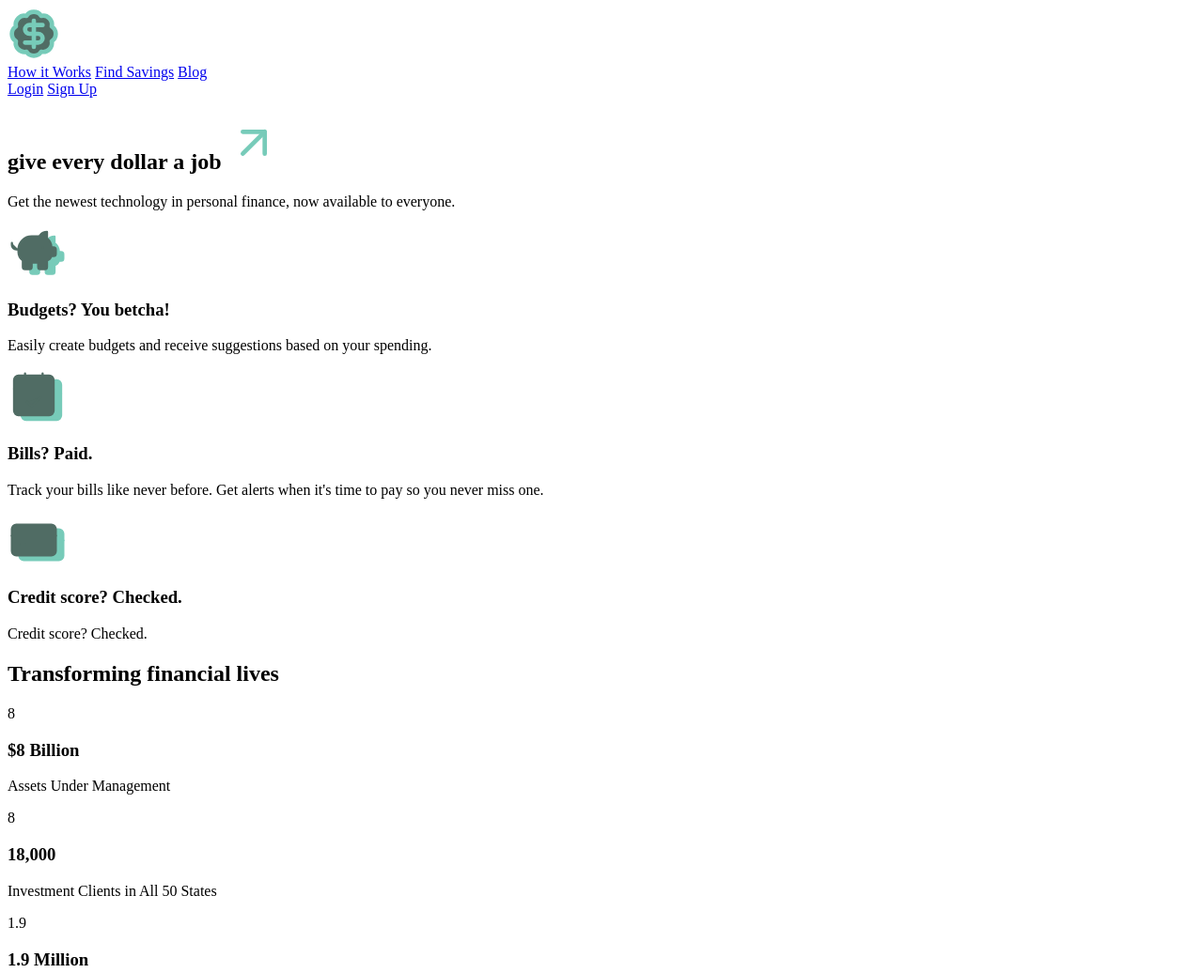
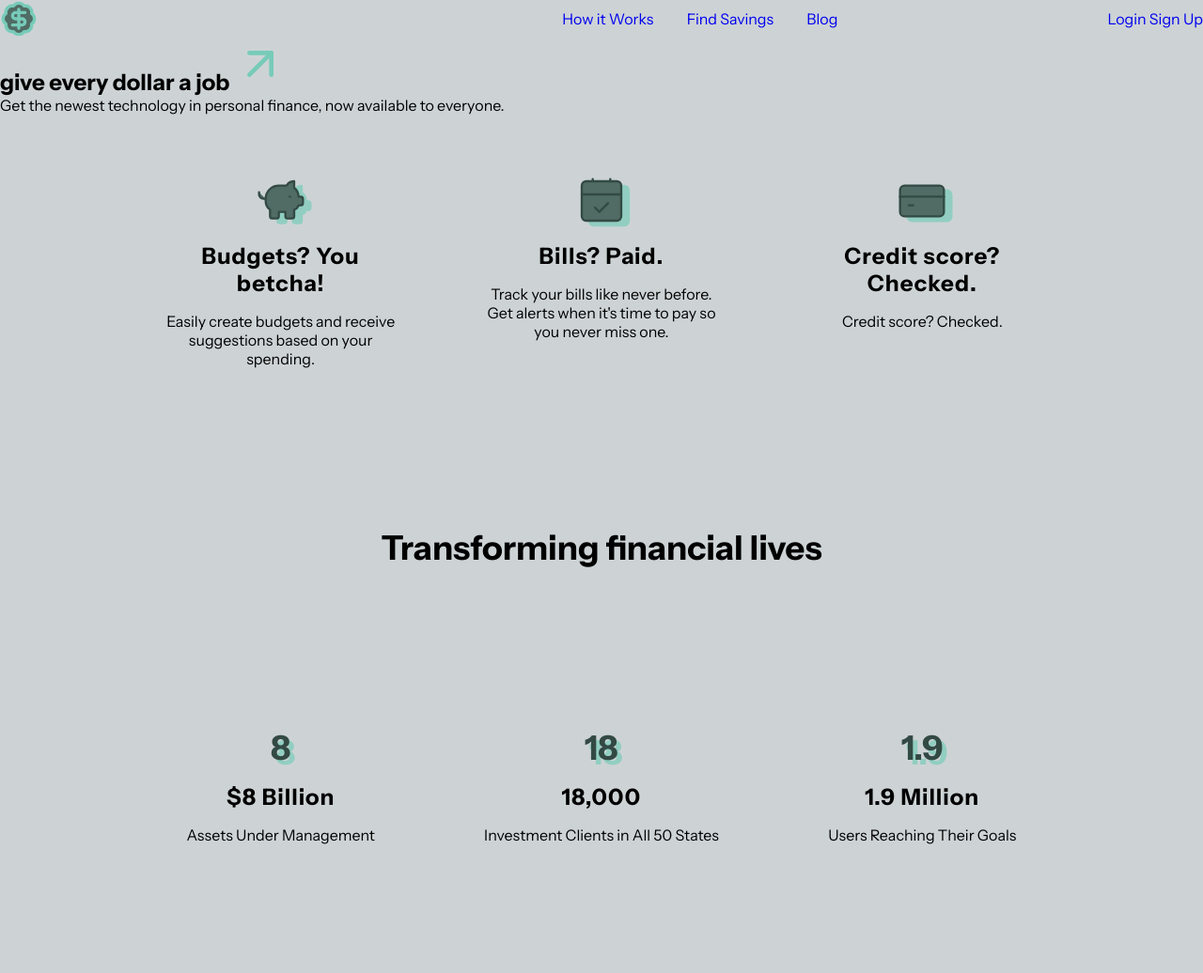
Before and after one commit to nathandallas/frontend-practice, a website: page score-frontend/index.html in a window 1280 px wide. Shown: the top 1036 px of the page at 94% size. Drawn offline with nearby package versions, Linux system fonts and the light colour scheme.

Commit message:
score about section complete for desktop

```diff
--- a/score-frontend/index.html
+++ b/score-frontend/index.html
@@ -4,12 +4,16 @@
     <meta charset="UTF-8" />
     <meta name="viewport" content="width=device-width, initial-scale=1.0" />
     <title>Score Finance</title>
+    <link rel="preconnect" href="https://fonts.googleapis.com" />
+    <link rel="preconnect" href="https://fonts.gstatic.com" crossorigin />
+    <link href="https://fonts.googleapis.com/css2?family=Instrument+Sans:ital,wght@0,400..700;1,400..700&display=swap" rel="stylesheet" />
     <link rel="stylesheet" href="styles.css" />
   </head>
   <body>
     <header>
       <nav class="navbar">
         <i data-lucide="badge-dollar-sign" class="brand__icon"></i>
+        <div class="hamburger"><span></span><span></span><span></span></div>
         <div class="navbar__links">
           <a href="/" class="">How it Works</a>
           <a href="/" class="">Find Savings</a>
@@ -35,6 +39,7 @@
     </section>
 
     <section class="about">
+      <div class="grid">
         <div class="card">
           <i data-lucide="piggy-bank" class="card__icon"></i>
           <h3>Budgets? You betcha!</h3>
@@ -57,7 +62,7 @@
           <p>Assets Under Management</p>
         </div>
         <div class="card">
-        <div class="card__stat">8</div>
+          <div class="card__stat">18</div>
           <h3>18,000</h3>
           <p>Investment Clients in All 50 States</p>
         </div>
@@ -65,6 +70,7 @@
           <div class="card__stat">1.9</div>
           <h3>1.9 Million</h3>
           <p>Users Reaching Their Goals</p>
+        </div>
       </div>
     </section>
 
--- a/score-frontend/styles.css
+++ b/score-frontend/styles.css
@@ -14,23 +14,97 @@
 --silver: hsla(195, 9%, 82%, 1);
  */
 
+/* Global Styles*/
+* {
+  margin: 0;
+  padding: 0;
+  text-decoration: 0;
+  box-sizing: border-box;
+  transition: all ease 0.2s;
+  list-style-type: none;
+}
+body {
+  font-family: "Instrument Sans", sans-serif;
+  background-color: #cdd3d5;
+}
+
+a {
+  text-decoration: none;
+}
+
+/* Navigation */
+nav {
+  display: flex;
+  justify-content: space-between;
+  align-items: center;
+}
+
+.navbar__links a {
+  padding: 1rem;
+}
+
+/* About Section */
+.grid {
+  display: grid;
+  gap: 24px;
+  grid-template-columns: repeat(3, 1fr);
+  grid-template-rows: repeat(3, 1fr);
+  margin: 2rem auto;
+  width: 80%;
+  max-width: 1000px;
+}
+
+.tagline {
+  grid-column: span 3;
+  font-size: 1.5rem;
+  text-align: center;
+  margin: auto 0;
+}
+
+.card {
+  display: flex;
+  flex-direction: column;
+  align-items: center;
+  text-align: center;
+  padding: 2rem
+}
+
+.card h3 {
+  font-size: 1.5rem;
+  letter-spacing: 1px;
+  margin: 1rem 0;
+}
+
+.card p {
+  font-size: 1rem;
+}
+
+.card__stat {
+  font-size: 2.25rem;
+  font-weight: 700;
+  color: #334a44;
+  filter: drop-shadow(5px 5px #77cbb9b2);
+}
+
+/* Icons */
 .lucide {
+
 }
 
 .card__icon {
-  color: #506c64;
+  color: #334a44;
   width: 56px;
   height: 56px;
   stroke-width: 1px;
   fill: #506c64;
   background: transparent;
-  filter: drop-shadow(8px 5px #77cbb9);
+  filter: drop-shadow(8px 5px #77cbb9b2);
 }
 
 .brand__icon {
   color: #77cbb9;
-  width: 56px;
-  height: 56px;
+  width: 2.5rem;
+  height: 2.5rem;
   fill: #506c64;
 }
 
@@ -41,3 +115,7 @@
   stroke-width: 2px;
   fill: none;
 }
+
+.hero__icon:hover {
+  scale: 1.2;
+}
```
Lines whose indentation alone changed are shown as unchanged.
